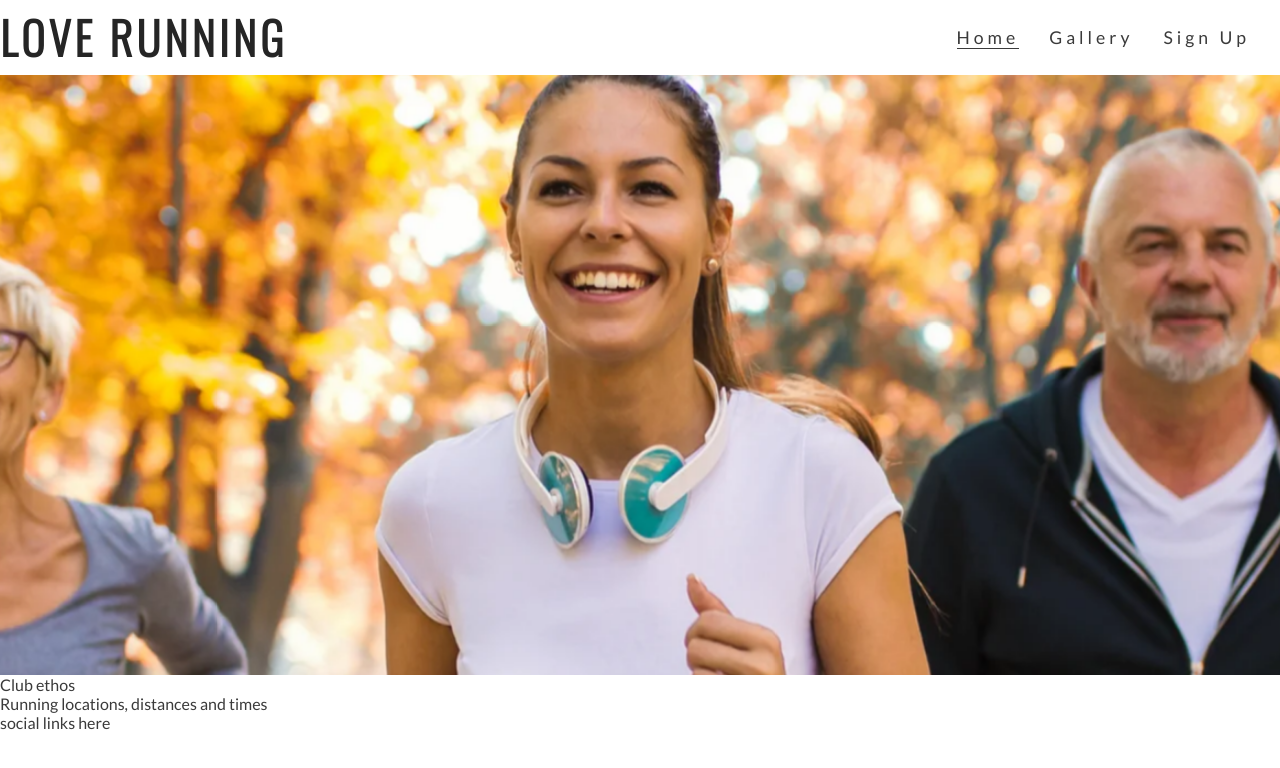
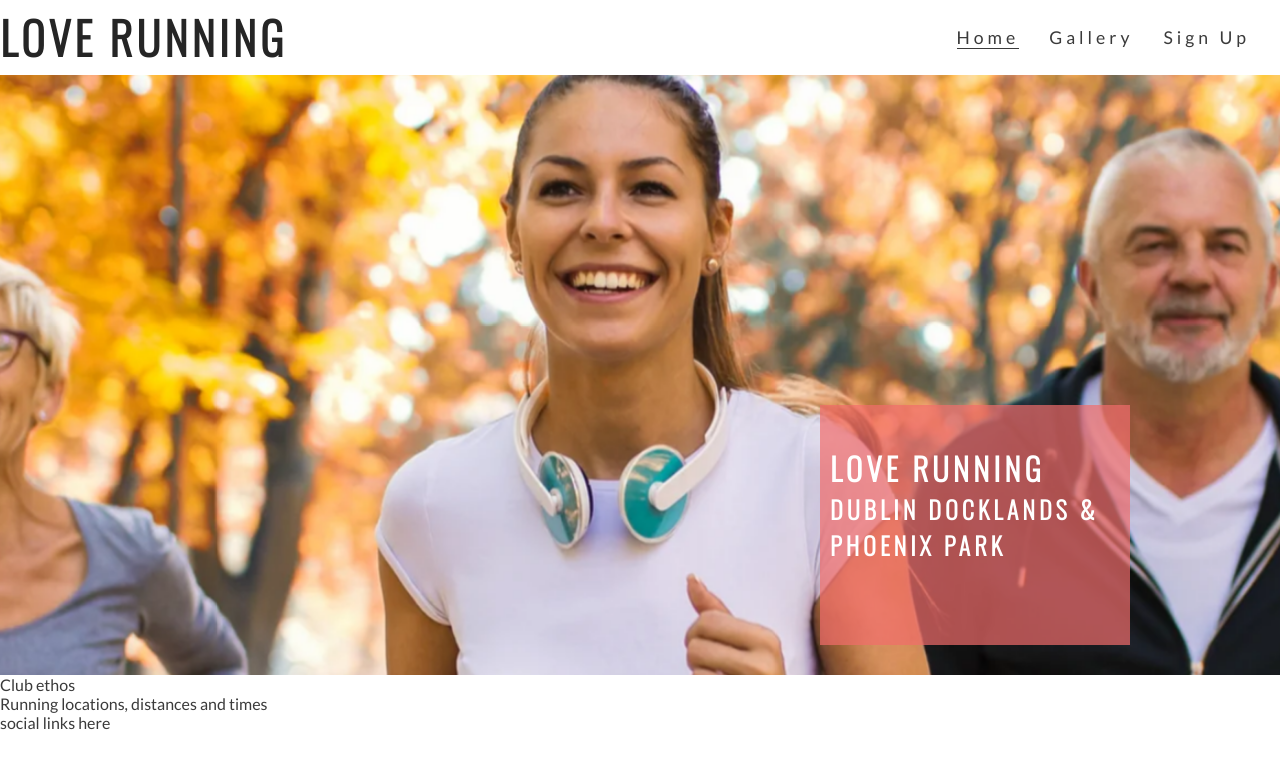
Before and after one commit to Amzzy78/love-running, a plain HTML site: page index.html in a window 1280 px wide. Drawn offline with nearby package versions, Linux system fonts and the light colour scheme.

Commit message:
Add cover text nd style

```diff
--- a/assets/css/style.css
+++ b/assets/css/style.css
@@ -55,12 +55,18 @@ h1, h2 {
     border-bottom: 1px solid #3a3a3a;
 }
 
-/* hero image */
+/* hero image and cover text */
 
 #hero-outer {
     height: 600px;
     width: 100%;
     overflow: hidden;
+
+    position: relative;
+}
+
+#cover-text, #cover-text h2 {
+    color: #fff;
 }
 
 #hero-image {
@@ -87,3 +93,22 @@ h1, h2 {
         transform: scale(1.1);
     }
 }
+
+#cover-text {
+    font-size: 130%;
+    font-family: Oswald, sans-serif;
+    text-transform: uppercase;
+    letter-spacing: 4px;
+
+    width: 300px;
+    height: 200px;
+
+    padding-top: 40px;
+    padding-left: 10px;
+    background-color: rgba(241, 109, 107, .7);
+
+    bottom: 30px;
+    right: 150px;
+
+    position: absolute;
+}
--- a/index.html
+++ b/index.html
@@ -33,9 +33,11 @@
         </nav>
     </header>
     <section id="hero-outer">
-       <div id="hero-image">
-
-       </div>>
+       <div id="hero-image"></div>>
+       <div id="cover-text">
+           <h2>Love Running</h2>
+           <h3>Dublin Docklands & Phoenix Park</h3>
+       </div>
     </section>
     <section>Club ethos
 
```
